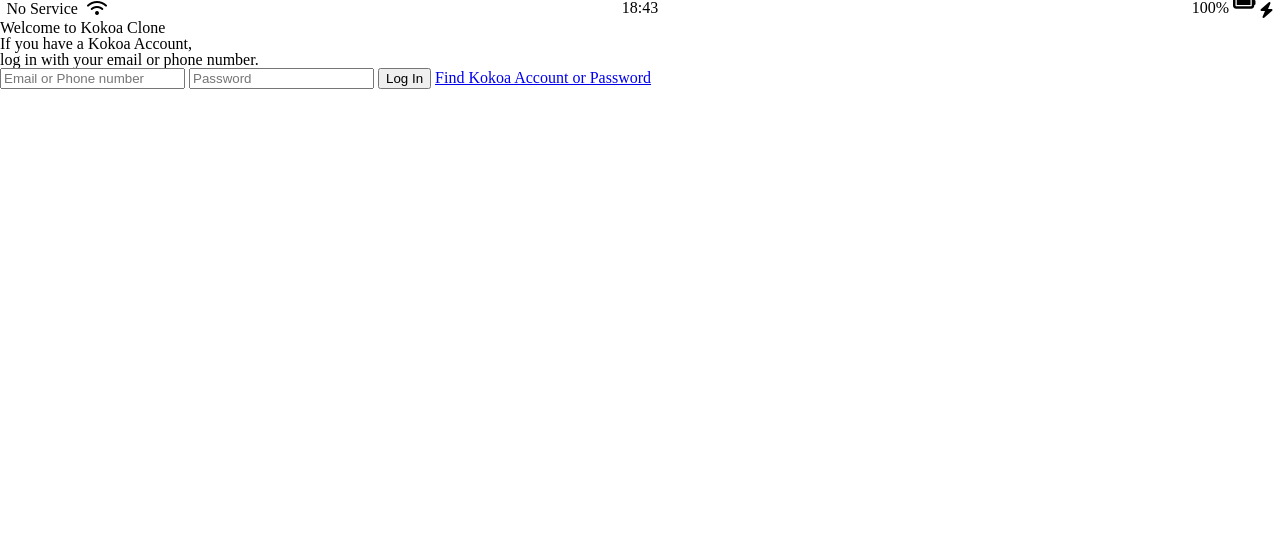
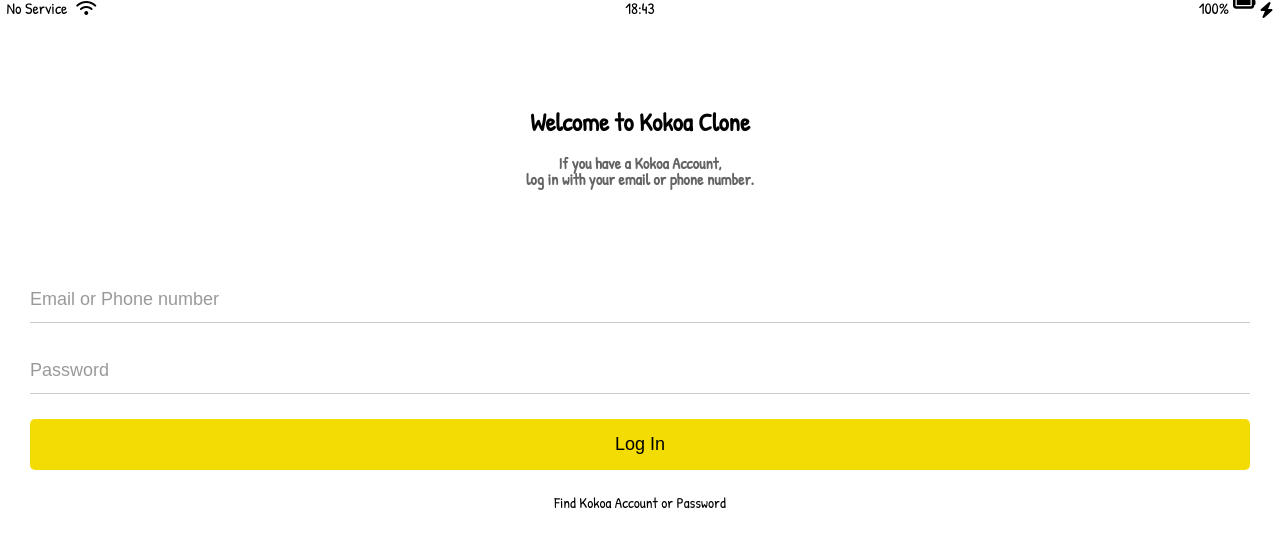
Before and after one commit to woohyeon-dev/kokoa-clone, a plain HTML site: page index.html in a window 1280 px wide. Drawn offline with Linux system fonts and the light colour scheme.

Commit message:
Update login-form to BEM.

```diff
--- a/css/screens/login.css
+++ b/css/screens/login.css
@@ -17,42 +17,40 @@
     opacity: 0.6;
 }
 
-#login-form {
+.login-form {
     display: flex;
     flex-direction: column;
     margin: 0px 30px;
 }
 
-#login-form input {
+.login-form__input {
     padding: 12px 0px;
     border: none;
     font-size: 18px;
-    border-bottom: 1px solid rgba(0, 0, 0, 0.2);
     margin-bottom: 25px;
-    transition: border-color 0.3s ease-in-out;
-}
-
-#login-form input:not([type="submit"]) {
     border-bottom: 1px solid rgba(0, 0, 0, 0.2);
     transition: border-color 0.3s ease-in-out;
 }
 
-#login-form input::placeholder {
+.login-form__input::placeholder {
     color: rgba(0,0,0,0.4);
 }
 
-#login-form input:focus {
+.login-form__input:focus {
     border-color: var(--yellow);
 }
 
-#login-form input[type="submit"] {
+.login-form__btn {
     background-color: var(--yellow);
     cursor: pointer;
     padding: 15px 0px;
     border-radius: 5px;
+    border: none;
+    font-size: 18px;
+    margin-bottom: 25px;
 }
 
-#login-form a {
+.login-form__a {
     text-align: center;
     text-decoration: none;
     color: inherit;
--- a/css/style.css
+++ b/css/style.css
@@ -7,7 +7,7 @@
 @import "components/status-bar.css";
 
  /* Screens */
-@inport " screens/login.css"
+@import "screens/login.css";
 
 body {
     font-family: 'Patrick Hand', cursive;
--- a/index.html
+++ b/index.html
@@ -31,11 +31,11 @@
         <p class="welcome-header__text">If you have a Kokoa Account,</p>
         <p class="welcome-header__text">log in with your email or phone number.</p>
     </header>
-    <form id="login-form">
-        <input type="text" placeholder="Email or Phone number" />
-        <input name="username" type="password" placeholder="Password" />
-        <input name="password" type="submit" value="Log In" />
-        <a href="#">Find Kokoa Account or Password</a>
+    <form class="login-form">
+        <input class="login-form__input" type="text" placeholder="Email or Phone number" />
+        <input class="login-form__input" name="username" type="password" placeholder="Password" />
+        <input class="login-form__btn" name="password" type="submit" value="Log In" />
+        <a class="login-form__a" href="#">Find Kokoa Account or Password</a>
     </form>
 
     <script src="https://kit.fontawesome.com/f4f122d906.js" crossorigin="anonymous"></script>
```
